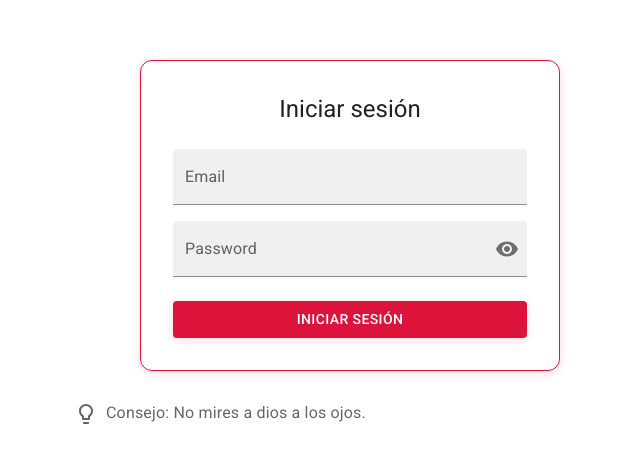
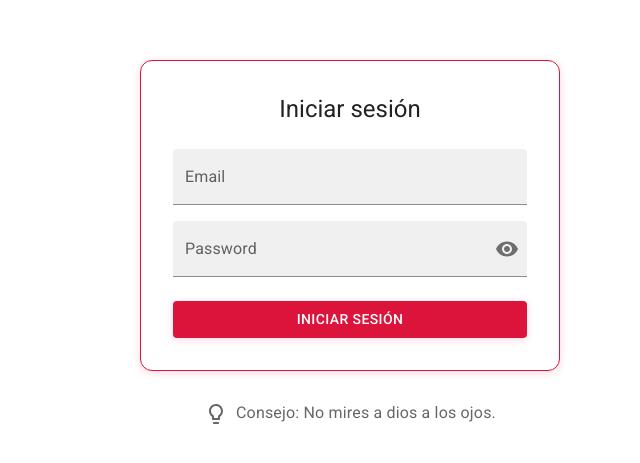
Before and after one commit to khalel2401/Michelangelo, a React (Vite) app in the folder Frontend/: page / in a window 1280 px wide. Shown: the part 161-624 px from the top of the page, without its empty margins (290-930 px from the left). Built offline with nearby package versions, Linux system fonts and the light colour scheme; no server answers.

Commit message:
fix(protip.jsx): arreglo de centrado

```diff
--- a/Frontend/src/components/ProTip.jsx
+++ b/Frontend/src/components/ProTip.jsx
@@ -42,9 +42,9 @@ export default function ProTip() {
       break;
   }
   return (
-    <Box sx={{ align: 'center' }}>
-      <Typography variant="body2" gutterBottom sx={{ mt: 1, mb: 2, color: 'text.secondary', fontSize: '1rem' }}>
-        <LightBulbIcon sx={{ mr: 1, verticalAlign: 'middle' }} />
+    <Box sx={{ width: '100%' }}>
+      <Typography variant="body2" gutterBottom sx={{ mt: 1, mb: 2, color: 'text.secondary', fontSize: '1rem', textAlign: 'center' }}>
+        <LightBulbIcon sx={{ mr: 1, verticalAlign: 'middle', align: 'center' }} />
         Consejo: {tip}
       </Typography>
     </Box>
```
